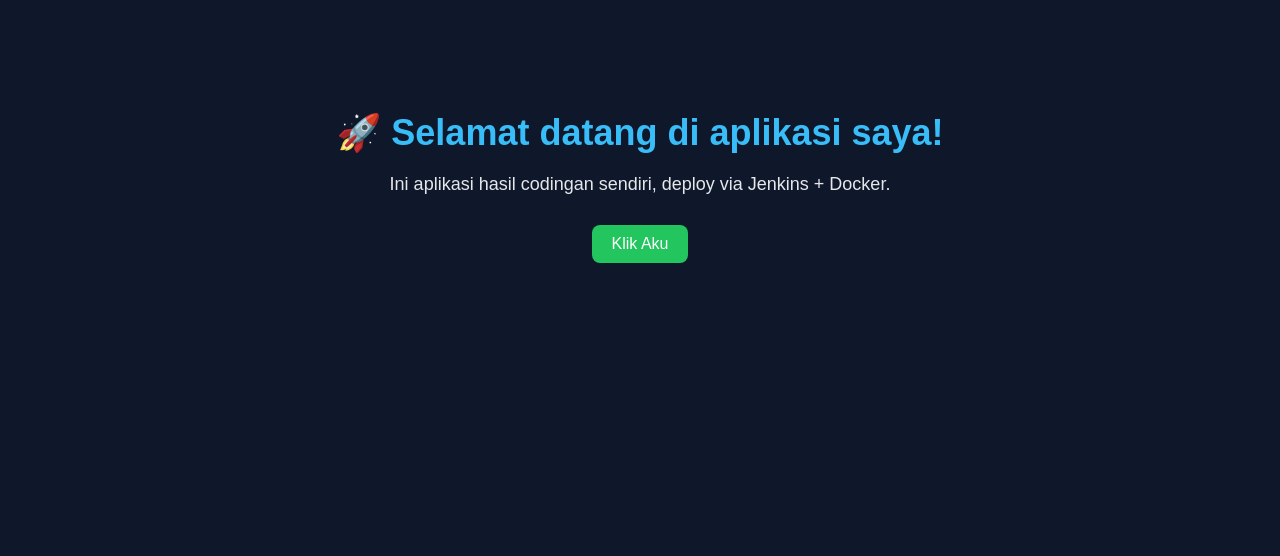
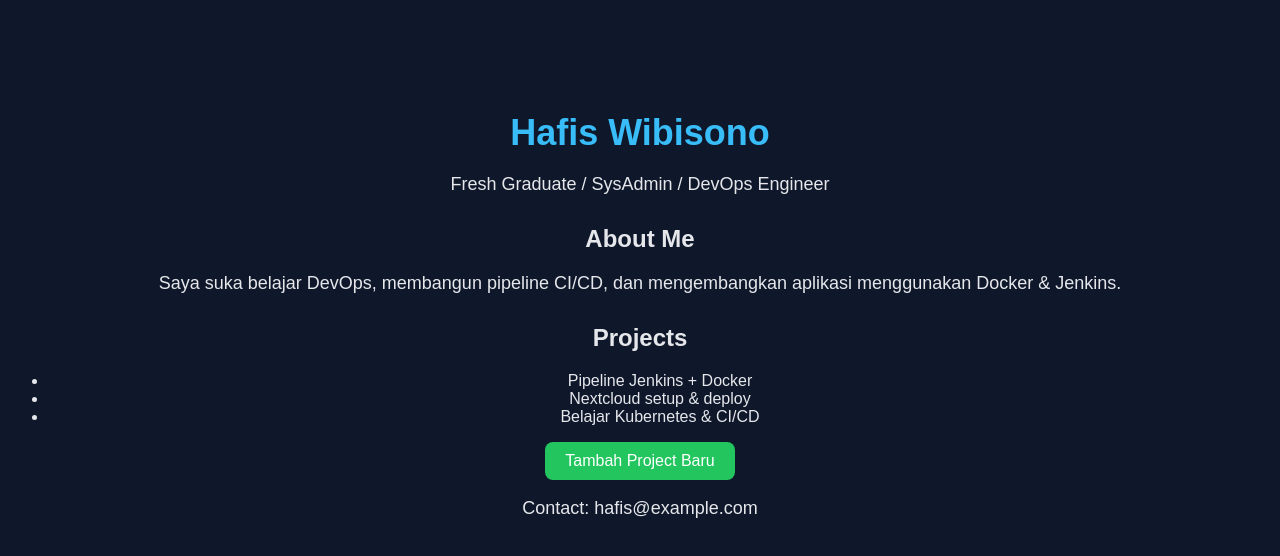
Before and after one commit to hafiizwibisono-droid/Belajar-jenkins-Pipeline2, a plain HTML site: page web/index.html in a window 1280 px wide. Drawn offline with Linux system fonts and the light colour scheme; files whose address does not match are found by name.

Commit message:
Update title and content in index.html

```diff
--- a/web/index.html
+++ b/web/index.html
@@ -2,13 +2,33 @@
 <html lang="id">
 <head>
     <meta charset="UTF-8">
-    <title>Aplikasi Hafis</title>
+    <title>Portofolio Hafis</title>
     <link rel="stylesheet" href="style.css">
 </head>
 <body>
-    <h1>🚀 Selamat datang di aplikasi saya!</h1>
-    <p id="msg">Ini aplikasi hasil codingan sendiri, deploy via Jenkins + Docker.</p>
-    <button onclick="ubahPesan()">Klik Aku</button>
+    <header>
+        <h1>Hafis Wibisono</h1>
+        <p>Fresh Graduate / SysAdmin / DevOps Engineer</p>
+    </header>
+
+    <section id="about">
+        <h2>About Me</h2>
+        <p>Saya suka belajar DevOps, membangun pipeline CI/CD, dan mengembangkan aplikasi menggunakan Docker & Jenkins.</p>
+    </section>
+
+    <section id="projects">
+        <h2>Projects</h2>
+        <ul id="project-list">
+            <li>Pipeline Jenkins + Docker</li>
+            <li>Nextcloud setup & deploy</li>
+            <li>Belajar Kubernetes & CI/CD</li>
+        </ul>
+        <button onclick="addProject()">Tambah Project Baru</button>
+    </section>
+
+    <footer>
+        <p>Contact: hafis@example.com</p>
+    </footer>
 
     <script src="app.js"></script>
 </body>
```
